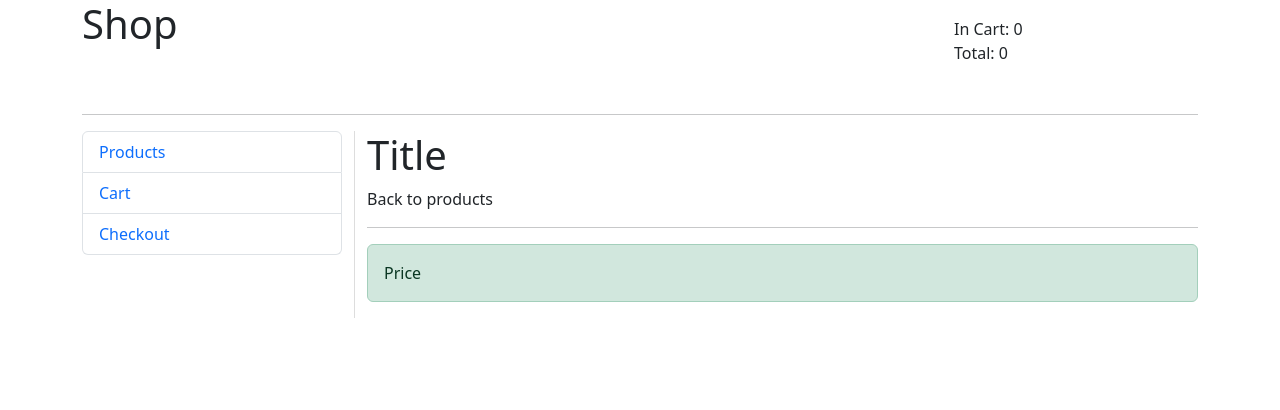
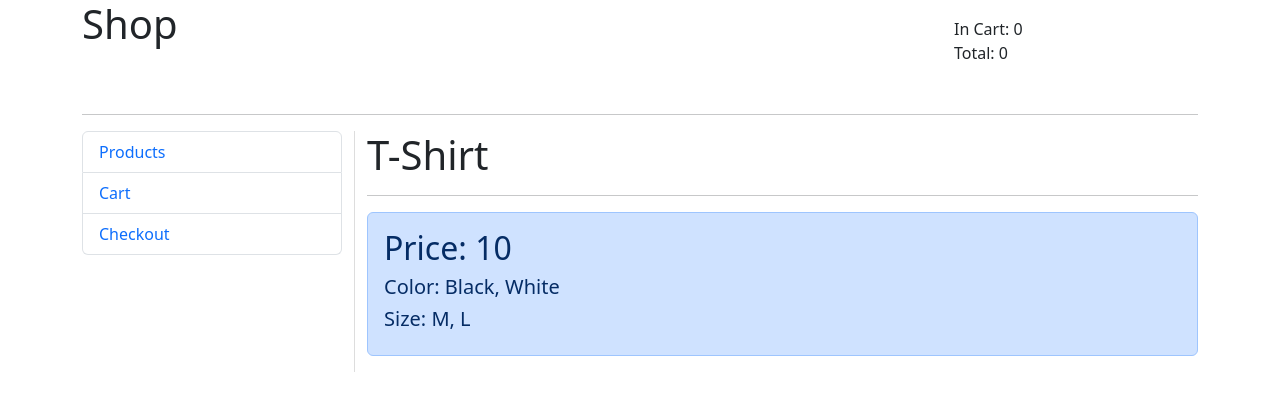
Before and after one commit to fak1r/VUE-SPA-EXAMPLE, a Vue app: page /product/55 in a window 1280 px wide. Shown: the top 410 px of the page. Built offline with nearby package versions, Linux system fonts and the light colour scheme.

Commit message:
Error 404 + ItemsMap. Display information about one product

```diff
--- /dev/null
+++ b/src/components/E404.vue
@@ -0,0 +1,21 @@
+<template>
+  <h2>{{ title }}</h2>
+  <hr>
+  <router-link :to="{name: 'Catalog'}">Main page</router-link>
+</template>
+
+<script>
+export default {
+  name: "E404",
+  props:{
+    title:{
+      type: String,
+      default: 'Page not found'
+    }
+  }
+}
+</script>
+
+<style scoped>
+
+</style>
--- a/src/router/index.js
+++ b/src/router/index.js
@@ -3,6 +3,7 @@ import Cart from '@/views/Cart';
 import Checkout from '@/views/Checkout';
 import ProductsList from '@/views/ProductsList';
 import Product from '@/views/Product';
+import E404 from "@/views/E404";
 
 const routes = [
   {
@@ -24,8 +25,12 @@ const routes = [
     path: '/product/:id',
     name: 'Product',
     component: Product
+  },
+  {
+    path: '/:pathMatch(.*)',
+    name: 'E404',
+    component: E404
   }
-
 ]
 
 const router = createRouter({
--- a/src/store/products.js
+++ b/src/store/products.js
@@ -5,17 +5,25 @@ export default {
     },
     getters: {
         all: state => state.items,
-        item: state => id => state.items.find(pr => pr.id === id)
+        // item: state => id => state.items.find(pr => pr.id === id),
+        itemsMap(state) { // we can use a cache map of a large list of products so as not to loop through it every time
+            let map = {};
+            state.items.forEach((pr) => {
+                map[pr.id] = pr;
+            })
+            return map;
+        },
+        item: (state, getters) => id => getters.itemsMap[id]
     }
 }
 
 function GetProducts(){
     return [
-        {"id":55, "title": "T-Shirt", "price": "10"},
-        {"id":56, "title": "Pants", "price": "16"},
-        {"id":61, "title": "Panama", "price": "8"},
-        {"id":62, "title": "Shoes", "price": "30"},
-        {"id":71, "title": "Smartphone", "price": "200"},
-        {"id":72, "title": "Notebook", "price": "500"},
+        {"id":55, "title": "T-Shirt", "price": "10", "color": "Black, White", "size": "M, L"},
+        {"id":56, "title": "Pants", "price": "16", "color": "Brown", "size": "M, L, XL"},
+        {"id":61, "title": "Panama", "price": "8", "color": "Blue, Red, White", "size": "L" },
+        {"id":62, "title": "Shoes", "price": "30", "color": "Black", "size": "XL, XXL" },
+        {"id":71, "title": "Smartphone", "price": "200", "color": "Black, Blue", "storage": "32GB", "ram": "2GB" },
+        {"id":72, "title": "Notebook", "price": "500", "color": "White, Grey", "storage": "512GB", "ram": "8GB" },
     ]
 }
--- /dev/null
+++ b/src/views/E404.vue
@@ -0,0 +1,17 @@
+<template>
+  <appE404></appE404>
+</template>
+
+<script>
+import appE404 from "@/components/E404";
+export default {
+  name: "E404",
+  components: {
+    appE404
+  }
+}
+</script>
+
+<style scoped>
+
+</style>
--- a/src/views/Product.vue
+++ b/src/views/Product.vue
@@ -1,17 +1,42 @@
 <template>
-  <div>
-    <h1>Title</h1>
-    Back to products
+  <div v-if="hasProduct">
+    <h1>{{ product.title }}</h1>
     <hr>
-    <div class="alert alert-success">
-      Price
+    <div class="alert alert-primary">
+      <h2>Price: {{ product.price }}</h2>
+      <h5>Color: {{ product.color }}</h5>
+      <h5 v-if="product.size">Size: {{ product.size }}</h5>
+      <h5 v-if="product.storage">Storage: {{ product.storage }}</h5>
+      <h5 v-if="product.ram">Ram: {{ product.ram }}</h5>
     </div>
   </div>
+  <app-E404 v-else title="Product not found"></app-E404>
 </template>
 
 <script>
+import appE404 from "@/components/E404";
+import {mapActions, mapGetters} from "vuex";
 export default {
-  name: "Product"
+  name: "Product",
+  components: {
+    appE404
+  },
+  computed: {
+    ...mapGetters('products', { productProxy: 'item' }),
+    ...mapGetters('cart', { inCart: 'has' }),
+    id(){
+      return this.$route.params.id; // get id by URL
+    },
+    product(){
+      return this.productProxy(this.id);
+    },
+    hasProduct(){
+      return this.product !== undefined;
+    }
+  },
+  methods: {
+    ...mapActions('cart', { addToCart: "add", removeFromCart: "remove" })
+  }
 }
 </script>
 
```
